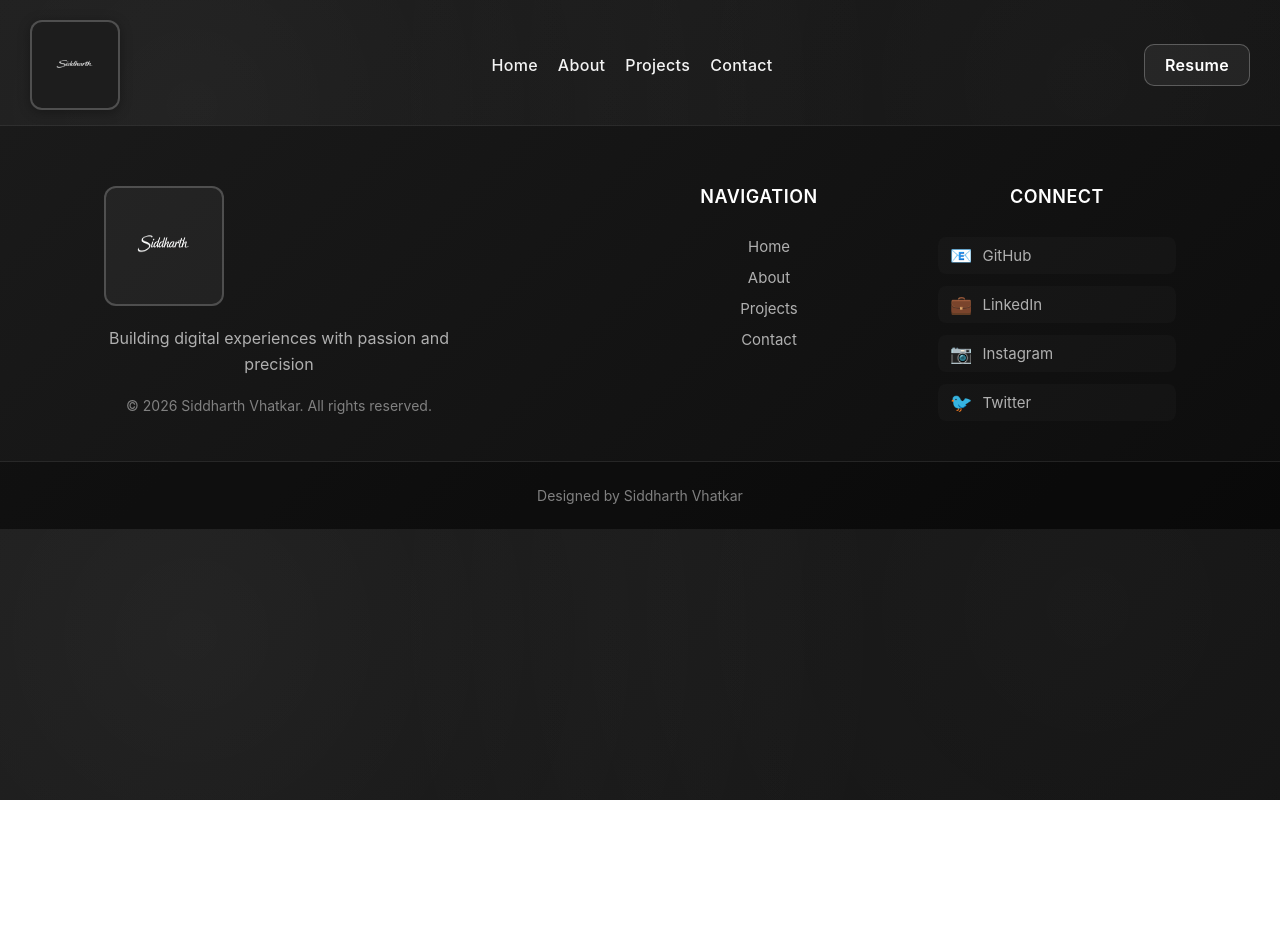
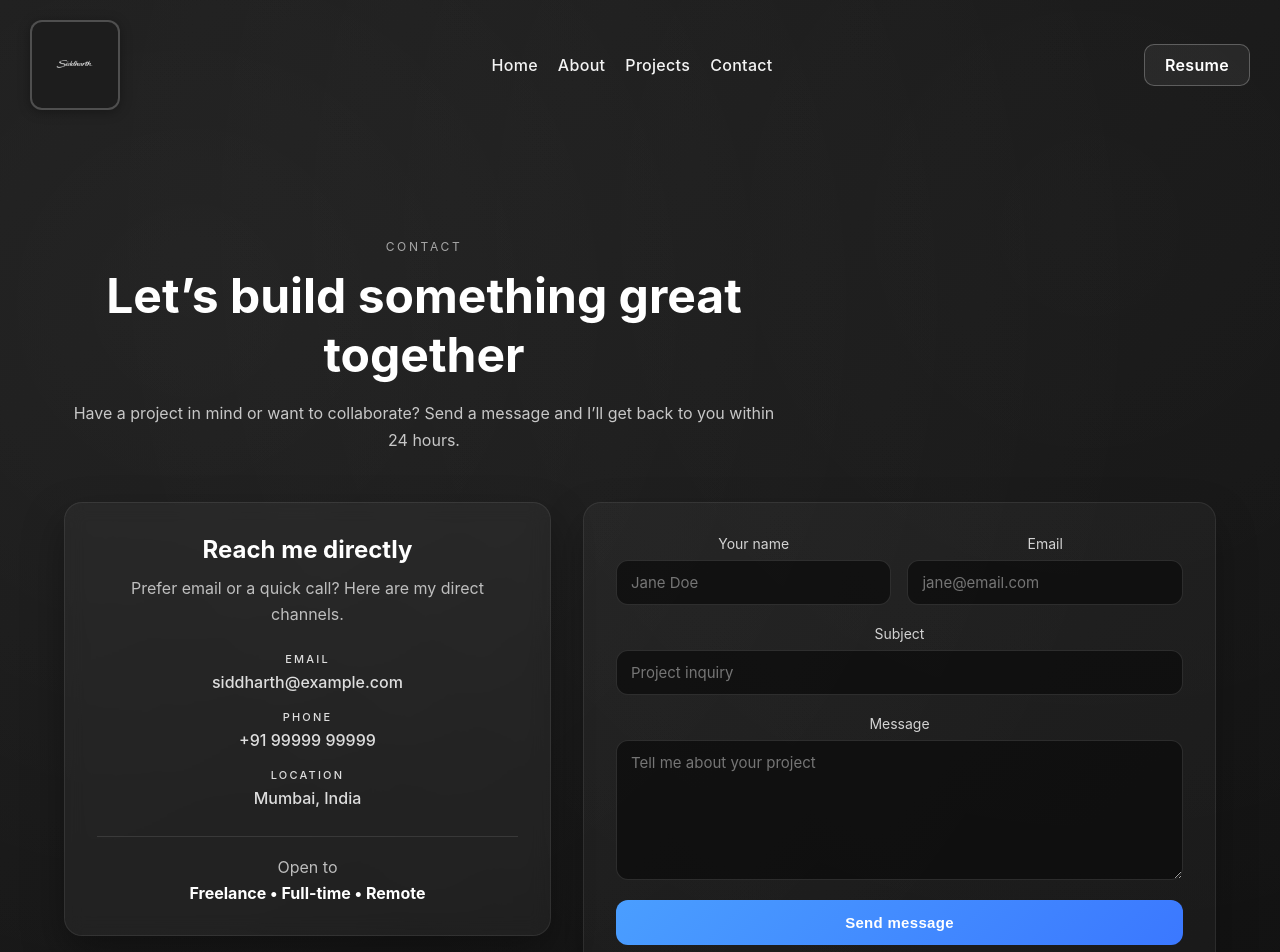
Before and after one commit to SiddharthThe/Portfolio, a React (Create React App) app: page /contact in a window 1280 px wide. Shown: the top 952 px of the page. Before the commit the page ends 800 px from the top, so only its background shows below. Built offline with nearby package versions, Linux system fonts and the light colour scheme.

Commit message:
added contact section

```diff
--- a/src/App.js
+++ b/src/App.js
@@ -1,6 +1,7 @@
 import React from 'react';
 import './App.css';
 import Home from './pages/home';
+import Contact from './pages/contact';
 import {Navbar} from './components/navbar';
 import {Footer} from './components/footer';
 import { BrowserRouter as Router, Routes, Route } from 'react-router-dom';
@@ -13,6 +14,7 @@ function App() {
         <Navbar />
           <Routes>
             <Route path='/' element={<Home />} />
+            <Route path='/contact' element={<Contact />} />
           </Routes>
         <Footer/>
         </Router>
--- a/src/components/navbar.js
+++ b/src/components/navbar.js
@@ -10,10 +10,10 @@ export const Navbar = () => {
         <img src={SiddLogo} alt='Siddharth Vhatkar Logo' className='navbar-logo' />
       </div>
       <div className='links'>
-        <Link href='#home' className='nv-links'>Home</Link>
-        <Link href='#about' className='nv-links'>About</Link>
-        <Link href='#projects' className='nv-links'>Projects</Link>
-        <Link href='#contact' className='nv-links'>Contact</Link>
+        <Link to='/' className='nv-links'>Home</Link>
+        <a href='#about' className='nv-links'>About</a>
+        <a href='#projects' className='nv-links'>Projects</a>
+        <Link to='/contact' className='nv-links'>Contact</Link>
       </div>
       <div className='resume-link'>
         <a href='https://drive.google.com/file/d/1b0hlSR9x8fJaKHNtr7gjKMTlQGZh4PLw/view?usp=drive_link' target='_blank' rel='noopener noreferrer'>Resume</a>
--- /dev/null
+++ b/src/pages/contact.css
@@ -0,0 +1,183 @@
+.contact-page {
+  padding: 110px 5% 120px;
+  color: #ffffff;
+}
+
+.contact-container {
+  max-width: 1200px;
+  margin: 0 auto;
+}
+
+.contact-header {
+  max-width: 720px;
+  margin-bottom: 48px;
+}
+
+.contact-eyebrow {
+  display: inline-block;
+  text-transform: uppercase;
+  letter-spacing: 0.22em;
+  font-size: 12px;
+  color: rgba(255, 255, 255, 0.6);
+  margin-bottom: 12px;
+}
+
+.contact-header h1 {
+  font-size: clamp(32px, 4vw, 48px);
+  margin: 0 0 16px;
+}
+
+.contact-header p {
+  font-size: 16px;
+  line-height: 1.7;
+  color: rgba(255, 255, 255, 0.75);
+  margin: 0;
+}
+
+.contact-grid {
+  display: grid;
+  gap: 32px;
+  grid-template-columns: minmax(260px, 1fr) minmax(320px, 1.3fr);
+  align-items: start;
+}
+
+.contact-card {
+  background: rgba(255, 255, 255, 0.04);
+  border: 1px solid rgba(255, 255, 255, 0.08);
+  border-radius: 18px;
+  padding: 32px;
+  box-shadow: 0 18px 40px rgba(0, 0, 0, 0.35);
+  backdrop-filter: blur(10px);
+}
+
+.contact-card h2 {
+  margin: 0 0 12px;
+  font-size: 24px;
+}
+
+.contact-card p {
+  margin: 0 0 24px;
+  color: rgba(255, 255, 255, 0.7);
+  line-height: 1.6;
+}
+
+.contact-list {
+  display: grid;
+  gap: 18px;
+}
+
+.contact-list a,
+.contact-list span {
+  color: rgba(255, 255, 255, 0.85);
+  text-decoration: none;
+  font-weight: 500;
+}
+
+.contact-label {
+  display: block;
+  text-transform: uppercase;
+  font-size: 11px;
+  letter-spacing: 0.2em;
+  color: rgba(255, 255, 255, 0.5);
+  margin-bottom: 6px;
+}
+
+.contact-availability {
+  margin-top: 28px;
+  padding-top: 20px;
+  border-top: 1px solid rgba(255, 255, 255, 0.1);
+  display: flex;
+  flex-direction: column;
+  gap: 6px;
+  color: rgba(255, 255, 255, 0.7);
+}
+
+.contact-availability strong {
+  color: #ffffff;
+  font-size: 16px;
+}
+
+.contact-form {
+  background: rgba(255, 255, 255, 0.03);
+  border: 1px solid rgba(255, 255, 255, 0.08);
+  border-radius: 18px;
+  padding: 32px;
+  display: grid;
+  gap: 20px;
+  box-shadow: 0 18px 40px rgba(0, 0, 0, 0.25);
+}
+
+.form-row {
+  display: grid;
+  gap: 16px;
+  grid-template-columns: repeat(auto-fit, minmax(180px, 1fr));
+}
+
+.form-field {
+  display: flex;
+  flex-direction: column;
+  gap: 8px;
+}
+
+.form-field label {
+  font-size: 14px;
+  color: rgba(255, 255, 255, 0.8);
+}
+
+.form-field input,
+.form-field textarea {
+  background: rgba(10, 10, 10, 0.7);
+  border: 1px solid rgba(255, 255, 255, 0.12);
+  border-radius: 12px;
+  padding: 12px 14px;
+  color: #ffffff;
+  font-size: 15px;
+  font-family: inherit;
+  transition: border 0.2s ease, box-shadow 0.2s ease;
+}
+
+.form-field input:focus,
+.form-field textarea:focus {
+  outline: none;
+  border-color: rgba(74, 158, 255, 0.7);
+  box-shadow: 0 0 0 2px rgba(74, 158, 255, 0.2);
+}
+
+.contact-button {
+  border: none;
+  border-radius: 12px;
+  padding: 14px 20px;
+  font-size: 15px;
+  font-weight: 600;
+  letter-spacing: 0.3px;
+  color: #ffffff;
+  background: linear-gradient(135deg, #4a9eff 0%, #3b78ff 100%);
+  cursor: pointer;
+  transition: transform 0.2s ease, box-shadow 0.2s ease;
+}
+
+.contact-button:hover {
+  transform: translateY(-1px);
+  box-shadow: 0 10px 22px rgba(58, 120, 255, 0.35);
+}
+
+@media (max-width: 900px) {
+  .contact-page {
+    padding: 90px 6% 100px;
+  }
+
+  .contact-grid {
+    grid-template-columns: 1fr;
+  }
+}
+
+@media (max-width: 540px) {
+  .contact-page {
+    padding: 80px 6% 90px;
+  }
+
+  .contact-card,
+  .contact-form {
+    padding: 24px;
+  }
+}
--- /dev/null
+++ b/src/pages/contact.js
@@ -0,0 +1,74 @@
+import React from 'react';
+import './contact.css';
+
+const Contact = () => {
+  const handleSubmit = (event) => {
+    event.preventDefault();
+  };
+
+  return (
+    <section className="contact-page">
+      <div className="contact-container">
+        <div className="contact-header">
+          <span className="contact-eyebrow">Contact</span>
+          <h1>Let’s build something great together</h1>
+          <p>
+            Have a project in mind or want to collaborate? Send a message and I’ll get
+            back to you within 24 hours.
+          </p>
+        </div>
+
+        <div className="contact-grid">
+          <div className="contact-card">
+            <h2>Reach me directly</h2>
+            <p>
+              Prefer email or a quick call? Here are my direct channels.
+            </p>
+            <div className="contact-list">
+              <div>
+                <span className="contact-label">Email</span>
+                <a href="mailto:siddharth@example.com">siddharth@example.com</a>
+              </div>
+              <div>
+                <span className="contact-label">Phone</span>
+                <a href="tel:+919999999999">+91 99999 99999</a>
+              </div>
+              <div>
+                <span className="contact-label">Location</span>
+                <span>Mumbai, India</span>
+              </div>
+            </div>
+            <div className="contact-availability">
+              <span>Open to</span>
+              <strong>Freelance • Full-time • Remote</strong>
+            </div>
+          </div>
+
+          <form className="contact-form" onSubmit={handleSubmit}>
+            <div className="form-row">
+              <div className="form-field">
+                <label htmlFor="name">Your name</label>
+                <input id="name" name="name" type="text" placeholder="Jane Doe" required />
+              </div>
+              <div className="form-field">
+                <label htmlFor="email">Email</label>
+                <input id="email" name="email" type="email" placeholder="jane@email.com" required />
+              </div>
+            </div>
+            <div className="form-field">
+              <label htmlFor="subject">Subject</label>
+              <input id="subject" name="subject" type="text" placeholder="Project inquiry" />
+            </div>
+            <div className="form-field">
+              <label htmlFor="message">Message</label>
+              <textarea id="message" name="message" rows="6" placeholder="Tell me about your project" required />
+            </div>
+            <button type="submit" className="contact-button">Send message</button>
+          </form>
+        </div>
+      </div>
+    </section>
+  );
+};
+
+export default Contact;
```
